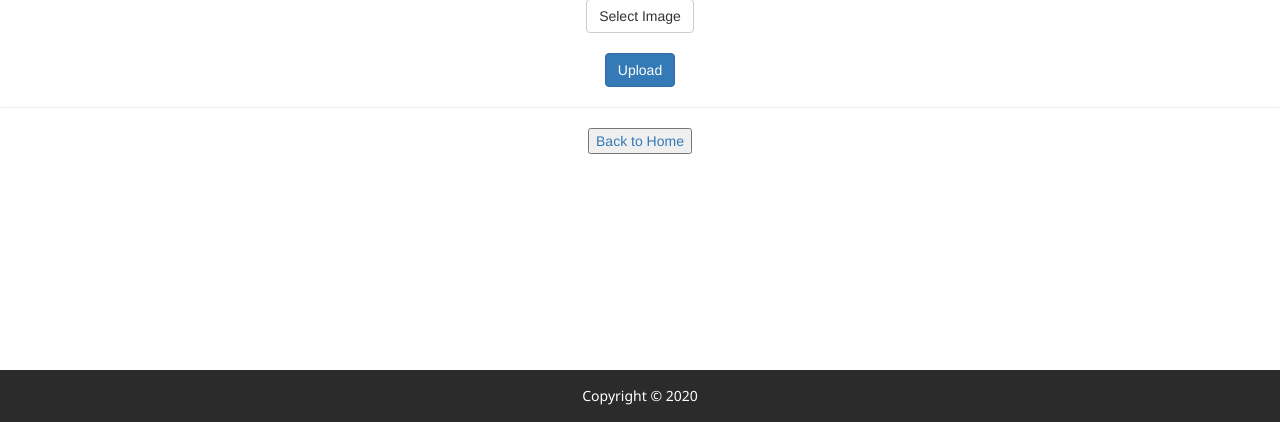
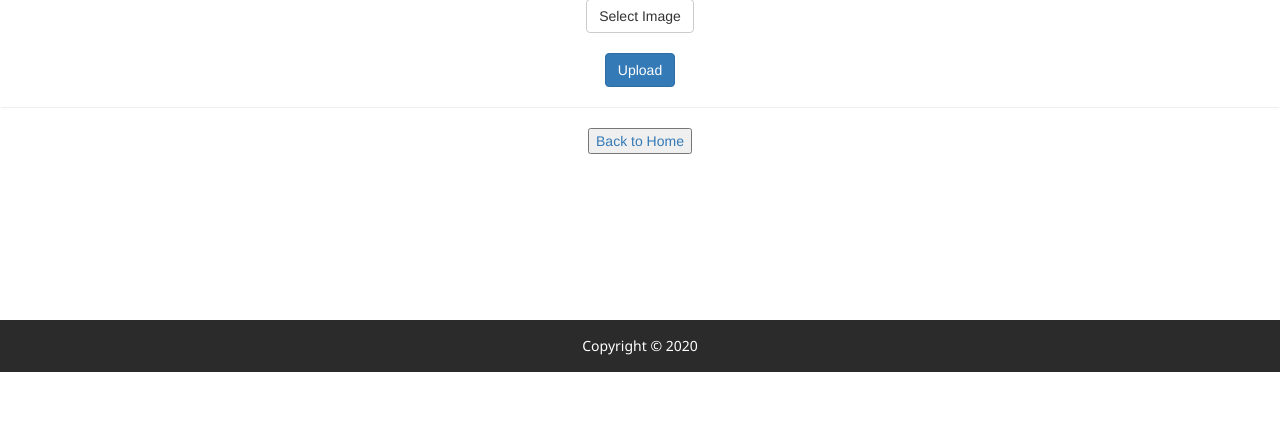
Before and after one commit to shobhitsrivastava-ds/ML-MT-WebApp, a Flask app: page /upload in a window 1280 px wide. Shown: the part 399-821 px from the top of the page. After the commit the page ends 771 px from the top, so only its background shows below. Run offline with Flask 2, Linux system fonts and the light colour scheme; parts of the project's set-up code (start-up, migrations or seed data) failed here and were passed over; some libraries are stand-ins or nearby versions.

Commit message:
Update index.html

```diff
--- a/template/index.html
+++ b/template/index.html
@@ -23,7 +23,7 @@
       font-family: "Segoe UI";
       background: #2B2B2B;
       text-align: center;
-      margin-top: 215px;
+      margin-top: 165px;
       padding: 16px;
       bottom: 8px;
     }
```
